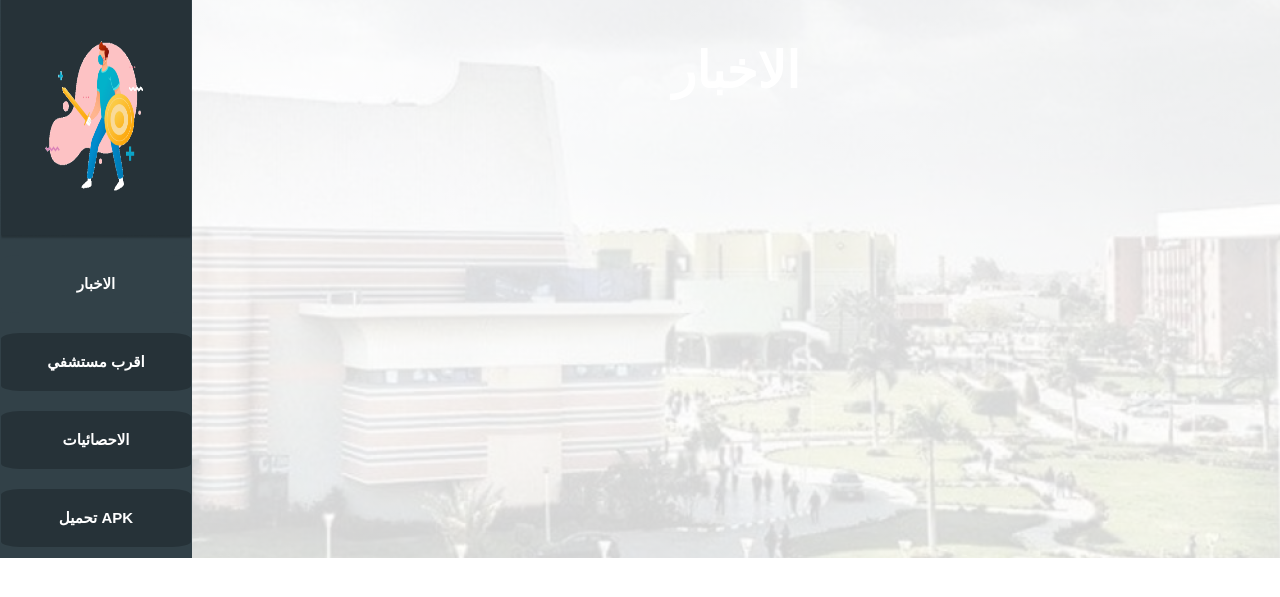
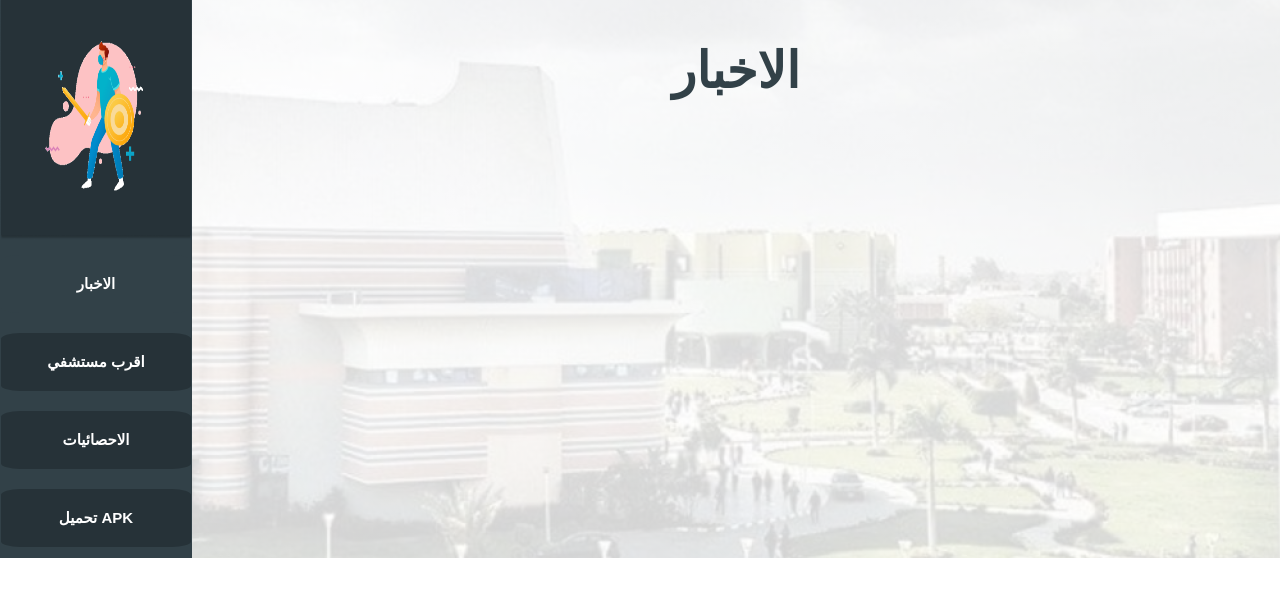
Before and after one commit to AmrElDessouki22/cc, a Node server app: page / in a window 1280 px wide. Shown: the top 597 px of the page. Run offline with Node 20, Linux system fonts and the light colour scheme; some libraries are stand-ins or nearby versions.

Commit message:
lastoflast

```diff
--- a/Public/css/stylepublic.css
+++ b/Public/css/stylepublic.css
@@ -119,7 +119,7 @@ ul{
 }
 .continear div h1{
     text-align: center;
-    color: white;
+    color: #324148;
     font-size: 50px;
     width: 100%;
     margin-bottom:70px;
```
